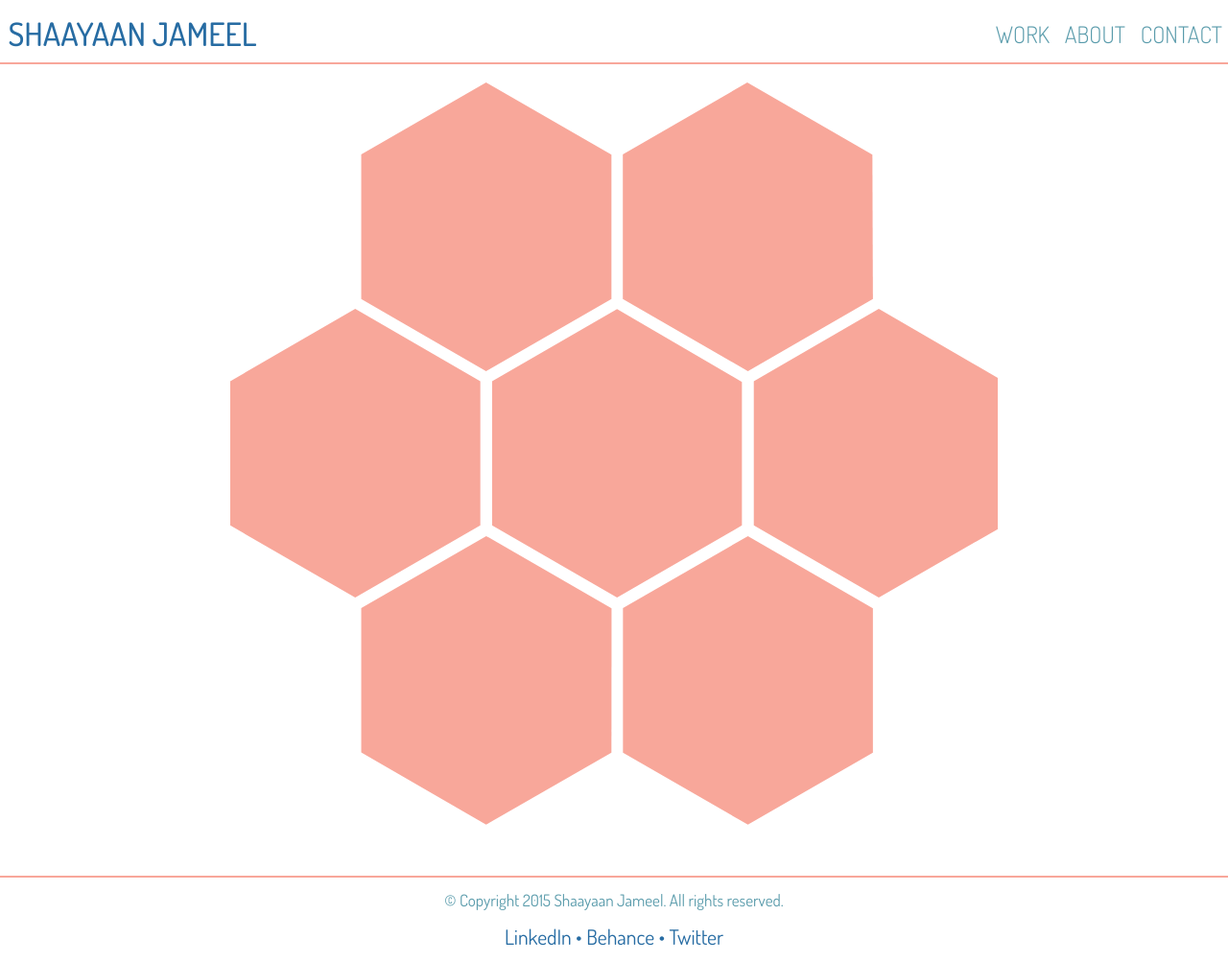
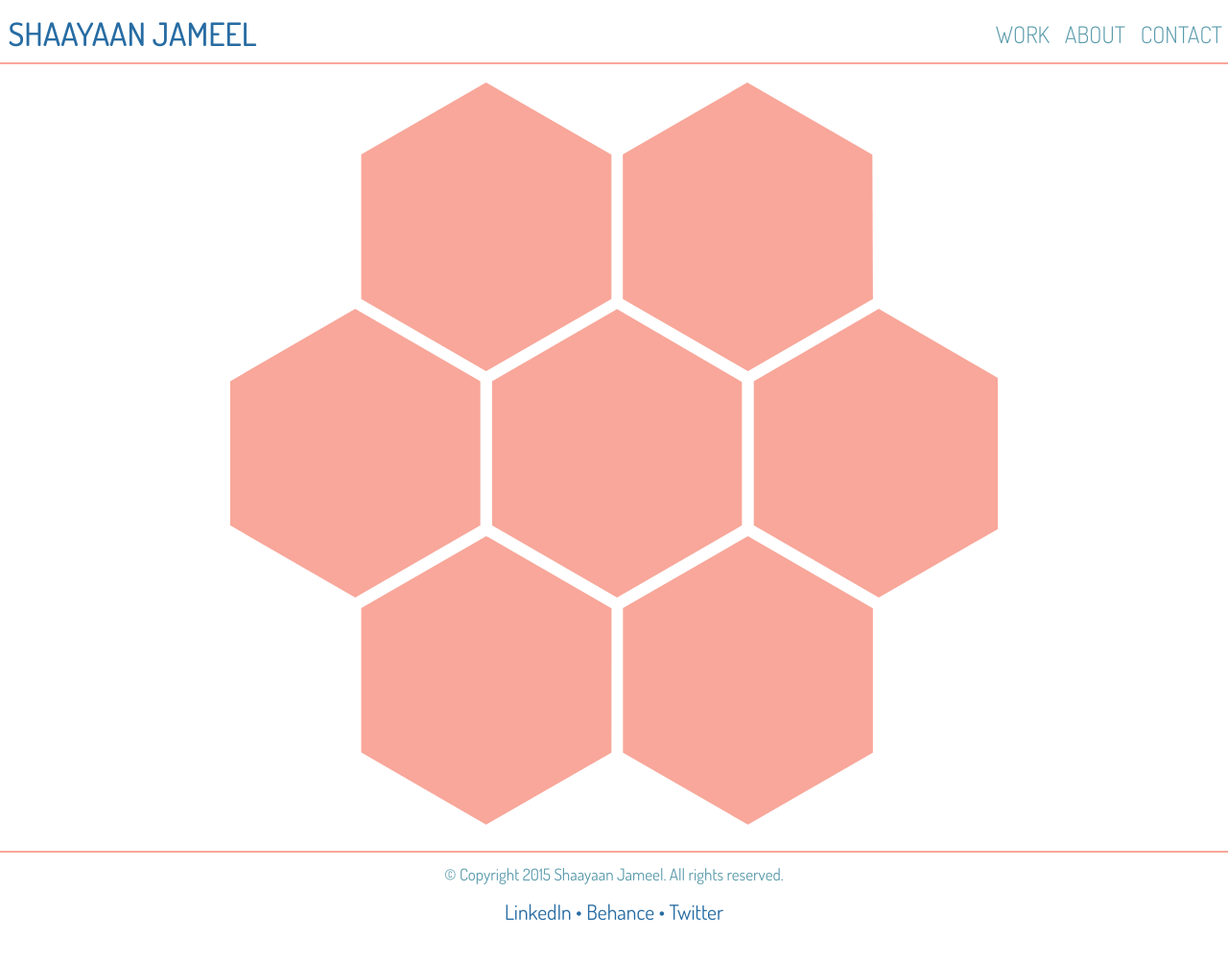
Before and after one commit to shaayaanjameel/portfolio, a Jekyll site: the page built from index.html, in a window 1280 px wide. Shown: the whole page at 96% size. Built offline with Jekyll 4.4.1, drawn with Linux system fonts in a browser that asks for light colours; Markdown is read by kramdown in place of the engine named in the settings; after the commit the page ends 976 px from its top, so only the background shows below that.

Commit message:
fixed text positioning and placement

```diff
--- a/css/main.css
+++ b/css/main.css
@@ -62,7 +62,7 @@
 
 main {
     padding: 0;
-    margin: 1em auto 0 auto;
+    margin: 1em auto;
     text-align: center;
 }
 
@@ -91,7 +91,7 @@
 }
 
 .about p{
-    margin: 0 1em;
+    margin: 0 .5em;
 }
 
 .aboutimg {
@@ -111,8 +111,8 @@
 }
 
 .portfolio p {
-    max-width: 600px;
-    margin: 0 1em;
+    max-width: 700px;
+    margin: 0 .5em;
 }
 
 .mainimg {
@@ -125,12 +125,11 @@
 }
 
 figcaption {
-    margin: .25em auto .5em auto;
+    margin: .25em .5em .5em .5em;
     max-width: 240px;
 }
 
 .footer {
-    margin-top: 1em;
     border-top: 2px solid #F8A79A;
     text-align: center;
 }
@@ -149,6 +148,14 @@
     display: inline-block;
     color: #276CA3;
     margin-bottom: .5em;
+}
+
+@media only screen and (min-width: 16em) {
+
+    figcaption {
+        margin: .25em auto .5em auto
+    }
+
 }
 
 @media only screen and (min-width: 31.25em) {
@@ -184,6 +191,10 @@
         top: .2em;
     }
 
+    .about p{
+        margin: 0 auto;
+    }
+
     .portfolio p {
         margin: 0 auto;
     }
--- a/index.html
+++ b/index.html
@@ -4,7 +4,7 @@
 
 <main id="work" role="main">
         <div class="work">
-            <svg xmlns="http://www.w3.org/2000/svg" viewBox="0 0 600 600">
+            <svg xmlns="http://www.w3.org/2000/svg" viewBox="0 0 600 580">
                 <style>
                     .st0{fill:#F8A79A;}
                 </style>
```
